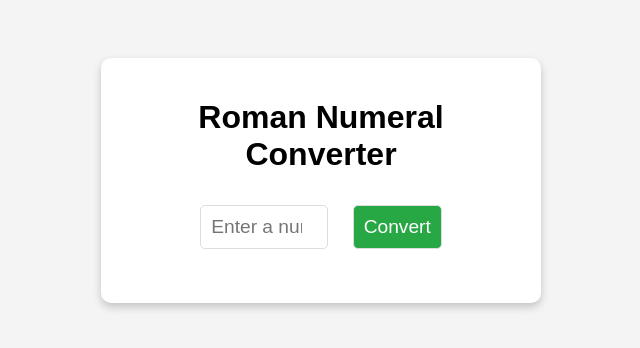
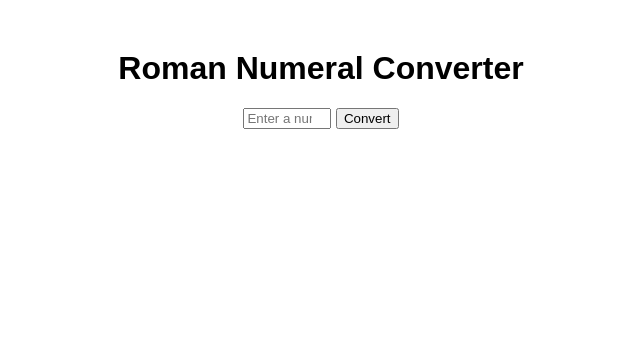
Before and after one commit to acciojob/Roman-Numeral-Converter-MAYANKSINGHCHAUHAN, a website: page main.html in a window 1280 px wide. Shown: the whole page, without its empty margins (319-959 px from the left). Drawn offline with Linux system fonts and the light colour scheme.

Commit message:
created a submission

```diff
--- a/main.html
+++ b/main.html
@@ -8,50 +8,27 @@
         body {
             font-family: Arial, sans-serif;
             text-align: center;
-            background-color: #f4f4f4;
-            padding: 50px;
+            margin: 50px;
         }
-        .container {
-            background: white;
-            padding: 20px;
-            max-width: 400px;
-            margin: auto;
-            border-radius: 10px;
-            box-shadow: 0 4px 8px rgba(0, 0, 0, 0.2);
-        }
-        input, button {
-            font-size: 1.2em;
-            padding: 10px;
-            margin: 10px;
-            border-radius: 5px;
-            border: 1px solid #ddd;
-        }
-        button {
-            background-color: #28a745;
-            color: white;
-            cursor: pointer;
-        }
-        button:hover {
-            background-color: #218838;
-        }
-        #output {
-            font-size: 1.5em;
+        .output {
             margin-top: 20px;
+            font-size: 20px;
             font-weight: bold;
         }
     </style>
 </head>
 <body>
-    <div class="container">
-        <h1>Roman Numeral Converter</h1>
-        <input type="number" id="numberInput" min="0" max="100000" placeholder="Enter a number">
-        <button onclick="convertNumber()">Convert</button>
-        <p id="output"></p>
-    </div>
+    <h1>Roman Numeral Converter</h1>
+    <input type="number" id="number" placeholder="Enter a number" min="0" max="100000">
+    <button onclick="convertToRoman()">Convert</button>
+    <div class="output" id="output"></div>
 
     <script>
         function convertToRoman(num) {
-            if (num < 0 || num > 100000) return "Out of range";
+            if (num < 0 || num > 100000) {
+                document.getElementById("output").innerText = "Number out of range";
+                return;
+            }
 
             const romanNumerals = [
                 ["M", 1000], ["CM", 900], ["D", 500], ["CD", 400],
@@ -60,19 +37,14 @@
             ];
 
             let result = "";
-            for (let i = 0; i < romanNumerals.length; i++) {
-                while (num >= romanNumerals[i][1]) {
-                    result += romanNumerals[i][0];
-                    num -= romanNumerals[i][1];
+            for (let [symbol, value] of romanNumerals) {
+                while (num >= value) {
+                    result += symbol;
+                    num -= value;
                 }
             }
-            return result;
-        }
 
-        function convertNumber() {
-            const input = document.getElementById("numberInput").value;
-            const output = document.getElementById("output");
-            output.textContent = convertToRoman(parseInt(input, 10)) || "Please enter a valid number";
+            document.getElementById("output").innerText = result;
         }
     </script>
 </body>
```
